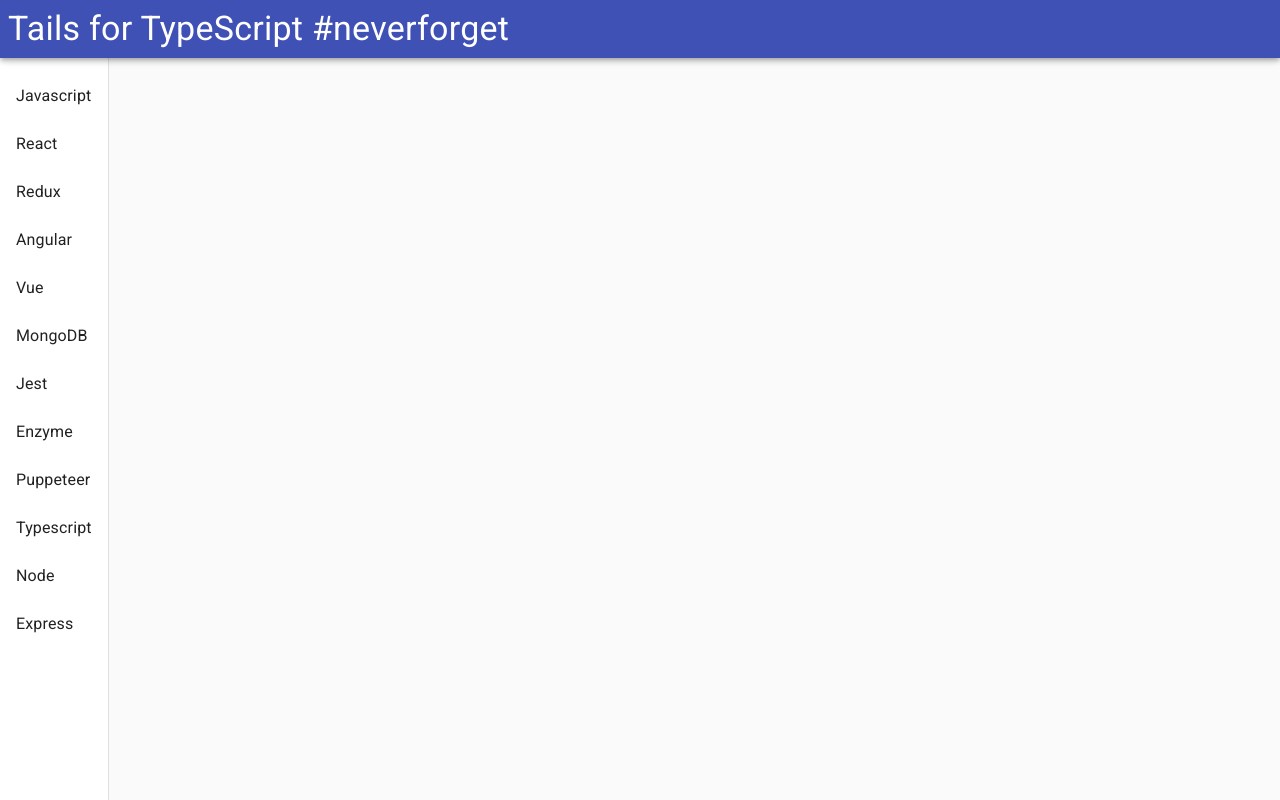
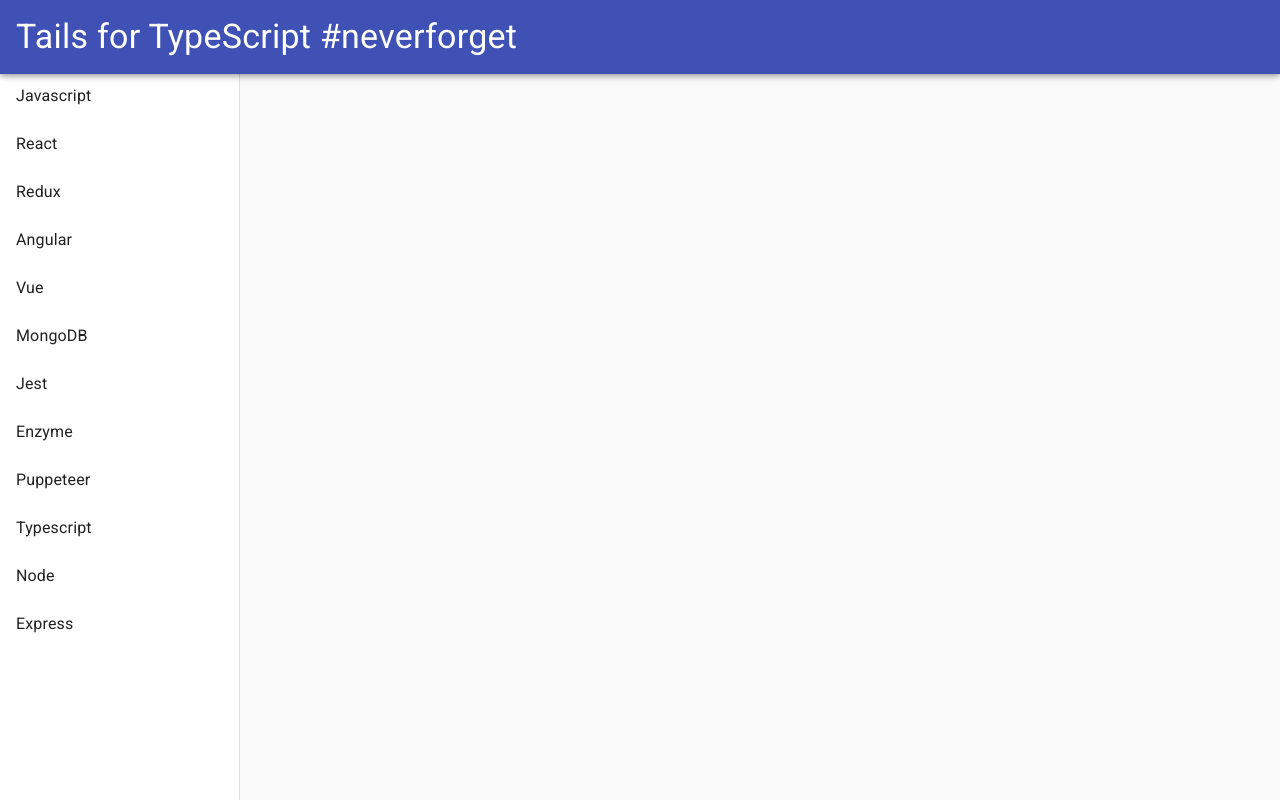
Before and after one commit to GoblinShark-LLC/Scratch-Project, a React app: page / in a window 1280 px wide. Built offline with nearby package versions, Linux system fonts and the light colour scheme.

Commit message:
refactor app header to be in main container, drawer to be in navContainer

```diff
--- a/src/client/containers/MainContainer.jsx
+++ b/src/client/containers/MainContainer.jsx
@@ -1,17 +1,41 @@
 import React from 'react';
-import { Container, Typography } from '@material-ui/core';
+import { Container, Typography, AppBar } from '@material-ui/core';
+import { makeStyles } from '@material-ui/core/styles';
 import NavContainer from './NavContainer';
 
+// until we connect to redux/back end
 const dummyState = {
   topics: ['Javascript','React','Redux','Angular','Vue','MongoDB','Jest','Enzyme','Puppeteer','Typescript','Node','Express' ]
 }
 
+// generate object to hold our custom stylings
+const useStyles = makeStyles((theme) => ({
+  root: {
+    display: 'flex',
+  },
+  // header of entire app spans across the top
+  appBar: {
+    zIndex: theme.zIndex.drawer + 1,
+    padding: theme.spacing(2),
+  },
+}));
+
+// holds our top header bar, as well as our side bar (drawer), will also hold our feed container
 const MainContainer = props => {
+  const classes = useStyles();
   // functions as css-reset
   return(
-  <Container maxWidth='lg'>
-    <NavContainer topics={dummyState.topics}/>
+  <Container maxWidth='lg' className={classes.root}>
+      {/* AppBar, where the title of website is, stays on top*/}
+      <AppBar position="fixed" className={classes.appBar}>
+        <Typography variant='h4' align="left">
+          Tails for TypeScript #neverforget
+        </Typography>
+      </AppBar>
+      {/* Drawer is our sidebar navigation component, stays permanently fixed to side, as docs recommend on desktop usage */}
+      <NavContainer topics={dummyState.topics}/>
   </Container>
+
   )
 };
 
--- a/src/client/containers/NavContainer.jsx
+++ b/src/client/containers/NavContainer.jsx
@@ -4,18 +4,10 @@
 import NavItem from '../components/NavItem';
 
 // define width of sidebar
-const drawerWidth = 400;
+const drawerWidth = 240;
 
 // custom styles for the sidebar
 const useStyles = makeStyles((theme) => ({
-  root: {
-    display: 'flex',
-  },
-  // header of entire app spans across the top
-  appBar: {
-    zIndex: theme.zIndex.drawer + 1,
-    padding: theme.spacing(1),
-  },
   // drawer stays at fixed width, no matter the size of the screen
   drawer: {
     width: drawerWidth,
@@ -26,10 +18,6 @@
   },
   drawerContainer: {
     overflow: 'auto'
-  },
-  content: {
-    flexGrow: 1,
-    padding: theme.spacing(3),
   }
 }));
 
@@ -40,20 +28,14 @@
 }
 
 export default function NavContainer ({ topics }) {
-  console.log('topics passed down :', topics)
   const classes = useStyles();
 
+  /* Drawer is our sidebar navigation component, stays permanently fixed to side, as docs recommend on desktop usage */
   return (
-    // root stylings apply to container here
-    <div className={classes.root}>
-      {/* AppBar, where the title of website is, stays on top*/}
-      <AppBar position="fixed" className={classes.appBar}>
-        <Typography variant='h4' align="left">
-          Tails for TypeScript #neverforget
-        </Typography>
-      </AppBar>
-      {/* Drawer is our sidebar navigation component, stays permanently fixed to side, as docs recommend on desktop usage */}
     <Drawer
+      classes={{
+        paper: classes.drawerPaper
+      }}
       className={classes.drawer}
       variant="permanent">
     {/* NOT QUITE SURE WHAT THIS TOOLBAR DOES, NEED TO LOOK UP */}
@@ -67,6 +49,5 @@
         </List>
       </div>
     </Drawer>
-    </div>
   )
 }
```
Lines whose indentation alone changed are shown as unchanged.
